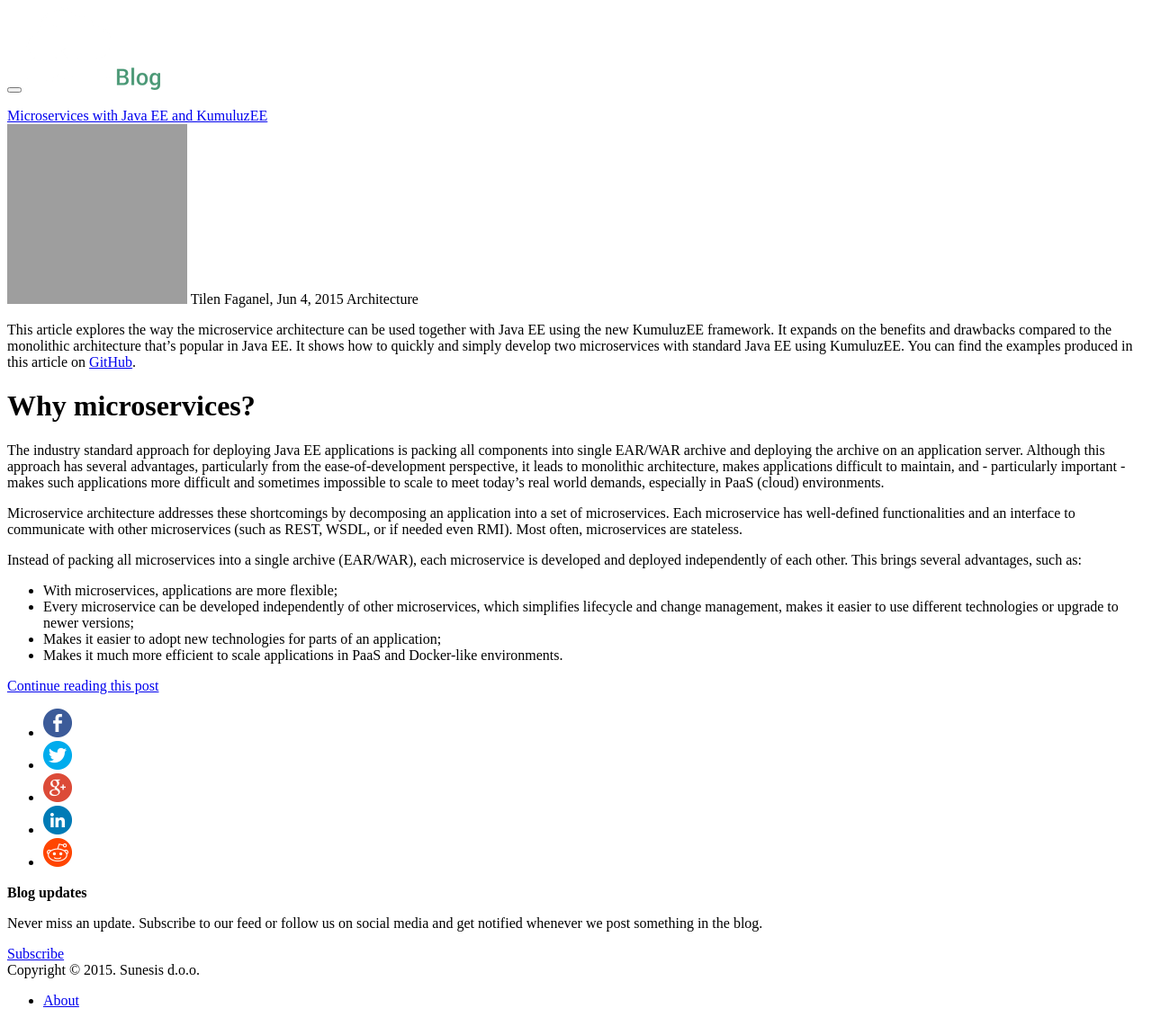
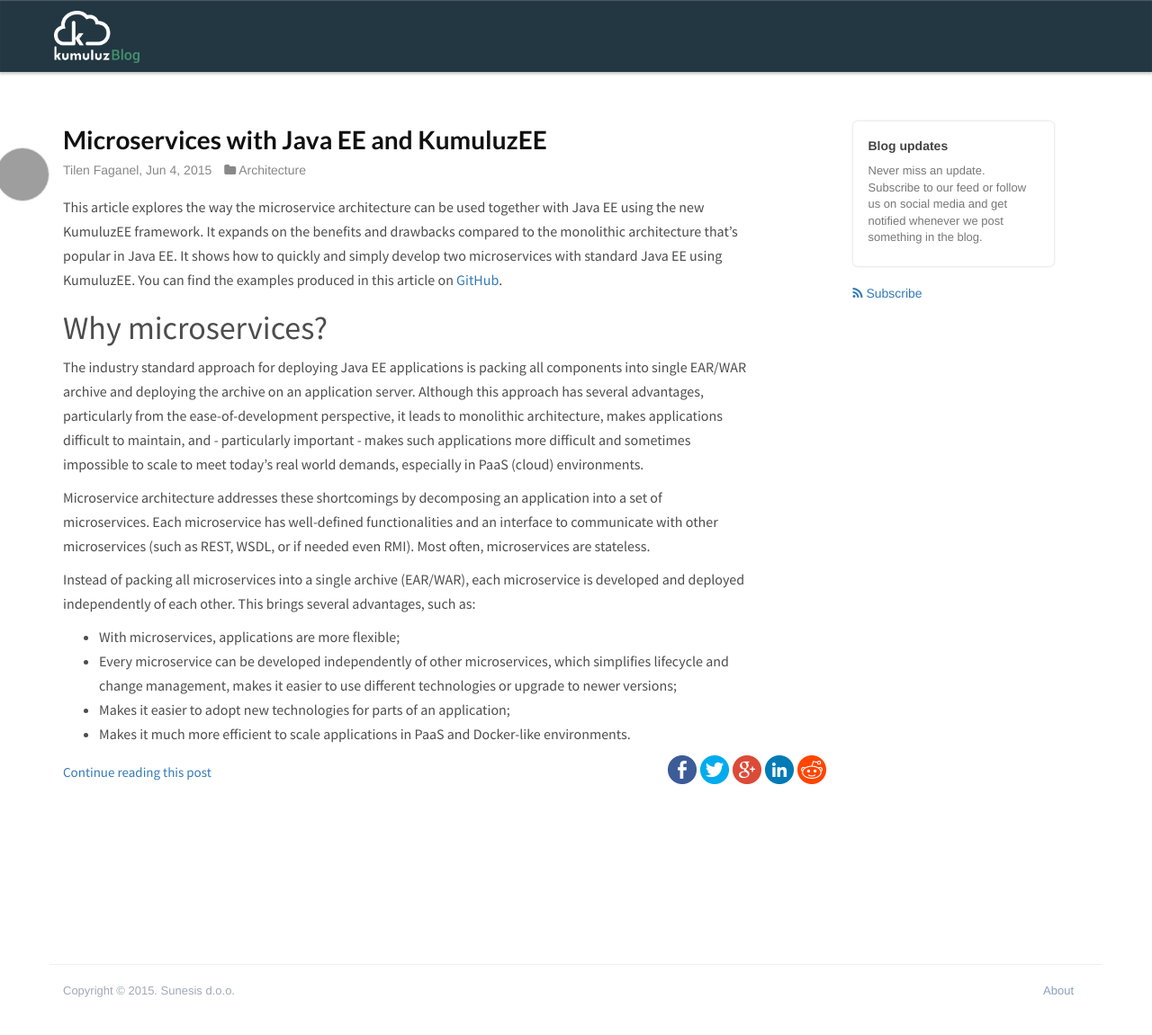
Before and after one commit to kumuluz/blog.sunesis.si, a Jekyll site: the page built from index.html, in a window 1280 px wide. Shown: the whole page at 90% size. Built offline with Jekyll 4.4.1, drawn with Linux system fonts in a browser that asks for light colours; grey boxes are pictures that could not be loaded.

Commit message:
Fixed css reference

```diff
--- a/_includes/head.html
+++ b/_includes/head.html
@@ -25,26 +25,26 @@
 	<meta itemprop="description" content="{% if page.excerpt %}{{ page.excerpt | strip_html | strip_newlines | truncate: 160 }}{% else %}{{ site.description }}{% endif %}">
 	<meta itemprop="image" content="{{ site.url }}/assets/favicons/favicon-194x194.png">
 
-  <link rel="apple-touch-icon" sizes="57x57" href="{{ site.url }}/assets/favicons/apple-touch-icon-57x57.png">
-	<link rel="apple-touch-icon" sizes="60x60" href="{{ site.url }}/assets/favicons/apple-touch-icon-60x60.png">
-	<link rel="apple-touch-icon" sizes="72x72" href="{{ site.url }}/assets/favicons/apple-touch-icon-72x72.png">
-	<link rel="apple-touch-icon" sizes="76x76" href="{{ site.url }}/assets/favicons/apple-touch-icon-76x76.png">
-	<link rel="apple-touch-icon" sizes="114x114" href="{{ site.url }}/assets/favicons/apple-touch-icon-114x114.png">
-	<link rel="apple-touch-icon" sizes="120x120" href="{{ site.url }}/assets/favicons/apple-touch-icon-120x120.png">
-	<link rel="apple-touch-icon" sizes="144x144" href="{{ site.url }}/assets/favicons/apple-touch-icon-144x144.png">
-	<link rel="apple-touch-icon" sizes="152x152" href="{{ site.url }}/assets/favicons/apple-touch-icon-152x152.png">
-	<link rel="apple-touch-icon" sizes="180x180" href="{{ site.url }}/assets/favicons/apple-touch-icon-180x180.png">
-	<link rel="icon" type="image/png" href="{{ site.url }}/assets/favicons/favicon-32x32.png" sizes="32x32">
-	<link rel="icon" type="image/png" href="{{ site.url }}/assets/favicons/favicon-194x194.png" sizes="194x194">
-	<link rel="icon" type="image/png" href="{{ site.url }}/assets/favicons/favicon-96x96.png" sizes="96x96">
-	<link rel="icon" type="image/png" href="{{ site.url }}/assets/favicons/android-chrome-192x192.png" sizes="192x192">
-	<link rel="icon" type="image/png" href="{{ site.url }}/assets/favicons/favicon-16x16.png" sizes="16x16">
-	<link rel="manifest" href="{{ site.url }}/assets/favicons/manifest.json">
+  <link rel="apple-touch-icon" sizes="57x57" href="{{ site.baseurl }}/assets/favicons/apple-touch-icon-57x57.png">
+	<link rel="apple-touch-icon" sizes="60x60" href="{{ site.baseurl }}/assets/favicons/apple-touch-icon-60x60.png">
+	<link rel="apple-touch-icon" sizes="72x72" href="{{ site.baseurl }}/assets/favicons/apple-touch-icon-72x72.png">
+	<link rel="apple-touch-icon" sizes="76x76" href="{{ site.baseurl }}/assets/favicons/apple-touch-icon-76x76.png">
+	<link rel="apple-touch-icon" sizes="114x114" href="{{ site.baseurl }}/assets/favicons/apple-touch-icon-114x114.png">
+	<link rel="apple-touch-icon" sizes="120x120" href="{{ site.baseurl }}/assets/favicons/apple-touch-icon-120x120.png">
+	<link rel="apple-touch-icon" sizes="144x144" href="{{ site.baseurl }}/assets/favicons/apple-touch-icon-144x144.png">
+	<link rel="apple-touch-icon" sizes="152x152" href="{{ site.baseurl }}/assets/favicons/apple-touch-icon-152x152.png">
+	<link rel="apple-touch-icon" sizes="180x180" href="{{ site.baseurl }}/assets/favicons/apple-touch-icon-180x180.png">
+	<link rel="icon" type="image/png" href="{{ site.baseurl }}/assets/favicons/favicon-32x32.png" sizes="32x32">
+	<link rel="icon" type="image/png" href="{{ site.baseurl }}/assets/favicons/favicon-194x194.png" sizes="194x194">
+	<link rel="icon" type="image/png" href="{{ site.baseurl }}/assets/favicons/favicon-96x96.png" sizes="96x96">
+	<link rel="icon" type="image/png" href="{{ site.baseurl }}/assets/favicons/android-chrome-192x192.png" sizes="192x192">
+	<link rel="icon" type="image/png" href="{{ site.baseurl }}/assets/favicons/favicon-16x16.png" sizes="16x16">
+	<link rel="manifest" href="{{ site.baseurl }}/assets/favicons/manifest.json">
 	<meta name="msapplication-TileColor" content="#2b5797">
-	<meta name="msapplication-TileImage" content="{{ site.url }}/assets/favicons/mstile-144x144.png">
+	<meta name="msapplication-TileImage" content="{{ site.baseurl }}/assets/favicons/mstile-144x144.png">
 	<meta name="theme-color" content="#ffffff">
 
-	<link rel="stylesheet" href="{{ site.url }}/assets/favicons/assets/css/main.css">
+	<link rel="stylesheet" href="{{ site.baseurl }}/assets/css/main.css">
   <link rel="canonical" href="{{ page.url | replace:'index.html','' | prepend: site.baseurl | prepend: site.url }}">
   <link rel="alternate" type="application/rss+xml" title="{{ site.title }}" href="{{ "/feed.xml" | prepend: site.baseurl | prepend: site.url }}" />
 
```
